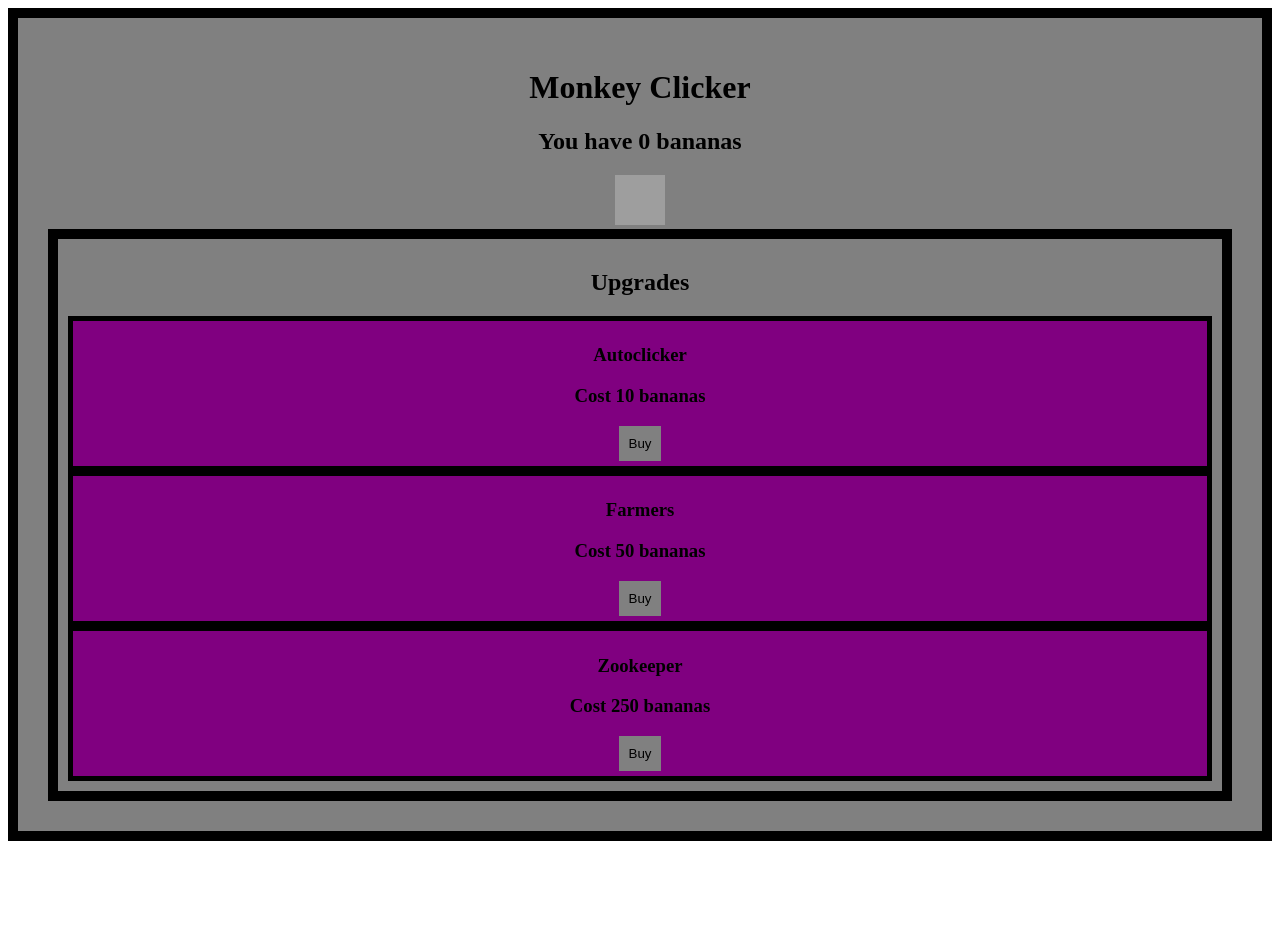
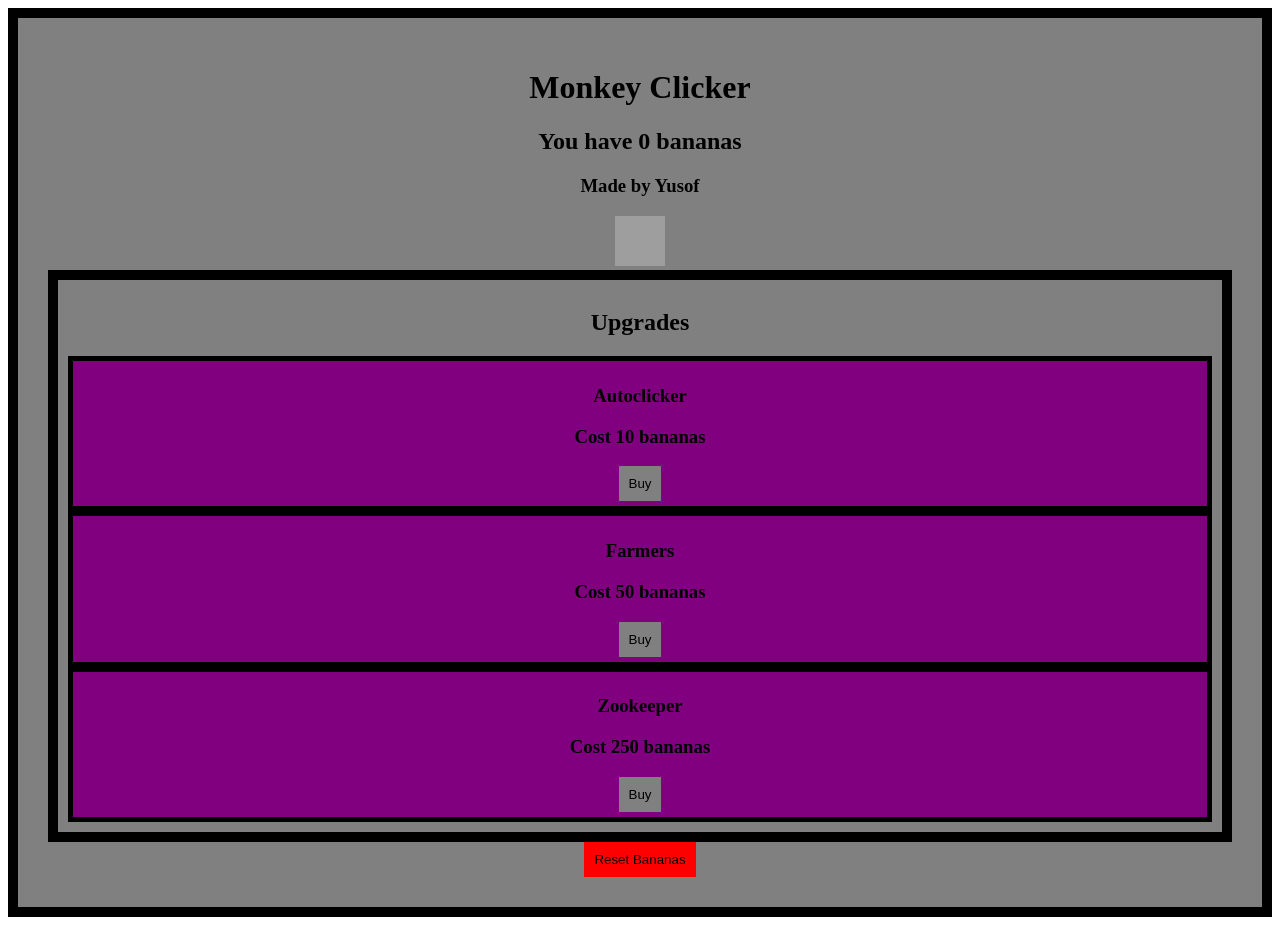
Before and after one commit to yzffkindacrzy/monkey-clicker, a Svelte app: page / in a window 1280 px wide. Before the commit the page ends 849 px from the top, so only its background shows below. Built offline with nearby package versions, Linux system fonts and the light colour scheme; grey boxes are pictures that could not be loaded.

Commit message:
added save system finally

```diff
--- a/src/App.svelte
+++ b/src/App.svelte
@@ -1,7 +1,9 @@
 <script lang="ts">
   import { onMount } from "svelte";
 
-  let bananas = 0;
+  let bananas;
+
+  if (localStorage.getItem("bananas")) { bananas = parseInt(localStorage.getItem("bananas")) } else {bananas = 0}
 
   onMount(() => {
     document.getElementById("monkey").onclick = () => {
@@ -34,6 +36,10 @@
         bananas += 10;
       }, 500);
     };
+
+    window.addEventListener("unload", () => {
+        localStorage.setItem("bananas", bananas)
+    })
   });
 </script>
 
@@ -41,6 +47,7 @@
   <div class="container">
     <h1>Monkey Clicker</h1>
     <h2>You have {bananas} bananas</h2>
+    <h3>Made by Yusof</h3>
     <img
       alt="monkey"
       id="monkey"
@@ -66,6 +73,7 @@
         <button id="buy-zookeeper">Buy</button>
       </div>
     </div>
+    <button on:click={() => {bananas = 0}} style="background-color: red;">Reset Bananas</button>
   </div>
 </main>
 
```
